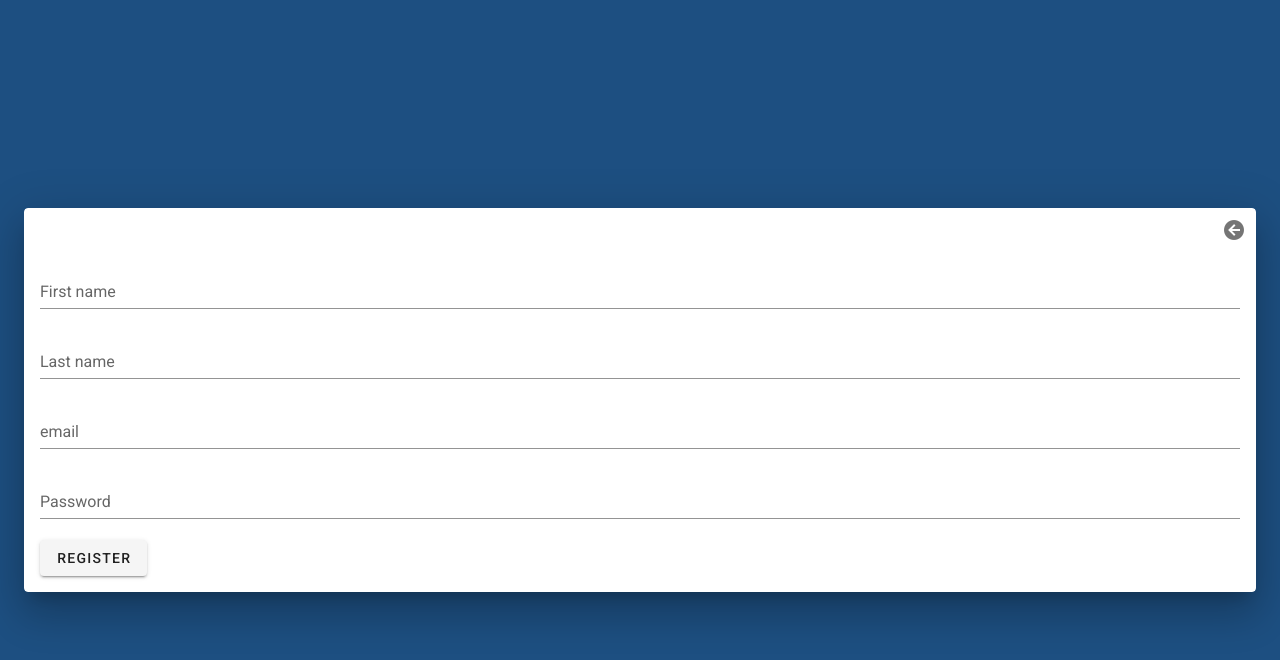
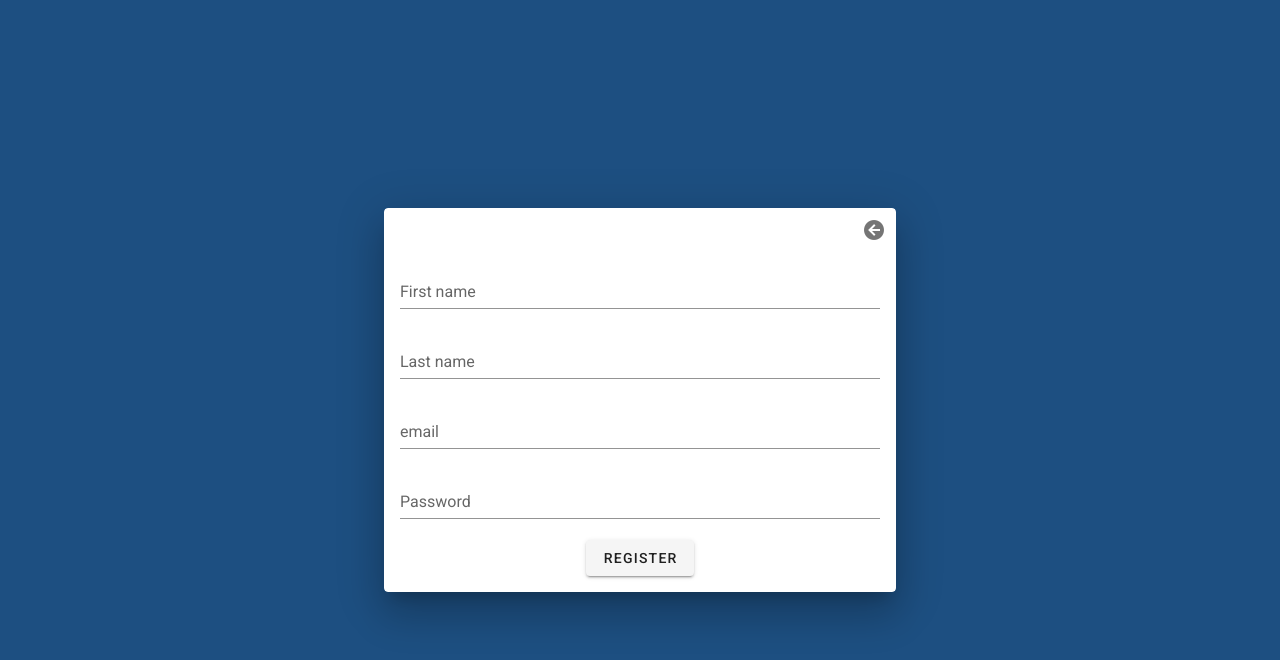
Before and after one commit to AlonJoshua/vue-todo-list, a Vue app: page /#/ in a window 1280 px wide. Both pictures are taken after a click on the button "REGISTER". Shown: the top 660 px of the page. Built offline with nearby package versions, Linux system fonts and the light colour scheme.

Commit message:
refactoring code

```diff
--- a/src/views/home.vue
+++ b/src/views/home.vue
@@ -15,19 +15,25 @@
               </v-card-subtitle>
               <v-row class="mt-4">
                 <v-spacer />
+
+                <v-dialog
+                  persistent
+                  max-width="40vw"
+                  v-model="homeBtns.signIn.signInForm"
+                >
+                  <template v-slot:activator="{ on, attrs}">
                     <v-btn
+                      v-bind="attrs"
+                      v-on="on"
                       color="blue lighten-3"
                       class="ma-3"
-                  @click="homeBtns.signIn.signInForm = !homeBtns.signIn.signInForm"
                     >
                       {{homeBtns.signIn.text}}
                     </v-btn>
-                <v-dialog
-                  persistent
-                  :value="homeBtns.signIn.signInForm"
-                >
-                  <v-form>
-                    <v-card class="pa-4">
+                  </template>
+
+                  <v-form lazy-validation>
+                    <v-card class="pa-4" max-width="40vw">
                       <v-row>
                         <v-spacer></v-spacer>
                         <v-btn text icon @click="homeBtns.signIn.signInForm = false">
@@ -44,25 +50,42 @@
                             label="Password"
                             type="password"
                           ></v-text-field>
-                          <v-btn type="submit" @click="validateSignin">{{homeBtns.signinFormSubmit.text}}</v-btn>
+                          <v-container>
+                            <v-row>
+                              <v-spacer />
+                                <v-btn
+                                  type="submit"
+                                  @click="validateSignin"
+                                >
+                                  {{homeBtns.signinFormSubmit.text}}
+                                </v-btn>
+                              <v-spacer />
+                            </v-row>
+                          </v-container>
                         </v-col>
                       </v-row>
                     </v-card>
                   </v-form>
                 </v-dialog>
+
+                <v-dialog
+                  persistent
+                  max-width="40vw"
+                  v-model="homeBtns.register.registerForm"
+                >
+                  <template v-slot:activator="{ on, attrs}">
                     <v-btn
+                      v-bind="attrs"
+                      v-on="on"
                       color="blue lighten-3"
                       class="ma-3"
-                  @click="homeBtns.register.registerForm = !homeBtns.register.registerForm"
                     >
                       {{homeBtns.register.text}}
                     </v-btn>
-                <v-dialog
-                  persistent
-                  :value="homeBtns.register.registerForm"
-                >
-                  <v-form>
-                    <v-card class="pa-4">
+                  </template>
+
+                  <v-form lazy-validation>
+                    <v-card class="pa-4" max-width="40vw">
                       <v-row>
                         <v-spacer></v-spacer>
                         <v-btn text icon @click="homeBtns.register.registerForm = false">
@@ -85,7 +108,18 @@
                             type="password"
                             label="Password"
                           ></v-text-field>
-                          <v-btn type="submit" @click="validateRegister">{{homeBtns.registerFormSubmit.text}}</v-btn>
+                          <v-container>
+                            <v-row>
+                              <v-spacer />
+                                <v-btn
+                                  type="submit"
+                                  @click="validateRegister"
+                                >
+                                  {{homeBtns.registerFormSubmit.text}}
+                                </v-btn>
+                              <v-spacer />
+                            </v-row>
+                          </v-container>
                         </v-col>
                       </v-row>
                     </v-card>
```
Also changed, not shown: src/components/list-card-item.vue (+6 -18 lines). Lines whose indentation alone changed are shown as unchanged.
